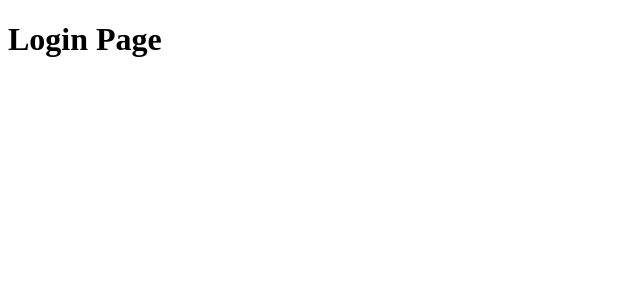
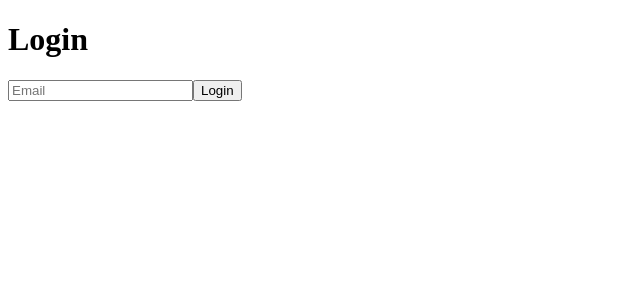
Before and after one commit to shubhamyadav-29/focusflow-ai, a React (Vite) app: page /login in a window 1280 px wide. Shown: the top 300 px of the page, without its empty margins (0-640 px from the left). Built offline with nearby package versions, Linux system fonts and the light colour scheme.

Commit message:
Day-7: Authentication and protected routing implemented

```diff
--- a/src/App.jsx
+++ b/src/App.jsx
@@ -126,6 +126,7 @@ import Notes from "./pages/Notes";
 import Tasks from "./pages/Tasks";
 import Login from "./pages/Login";
 import DashboardLayout from "./layouts/DashboardLayout";
+import ProtectedRoute from "./components/ProtectedRoute"
 
 function App() {
   return (
@@ -135,27 +136,33 @@ function App() {
       <Route
         path="/"
         element={
+          <ProtectedRoute>
       <DashboardLayout>
         <Dashboard />
       </DashboardLayout>
+    </ProtectedRoute>
         }
       />
 
       <Route
         path="/notes"
         element={
+          <ProtectedRoute>
       <DashboardLayout>
         <Notes />
       </DashboardLayout>
+    </ProtectedRoute>
         }
       />
 
       <Route
         path="/tasks"
         element={
+           <ProtectedRoute>
       <DashboardLayout>
         <Tasks />
       </DashboardLayout>
+    </ProtectedRoute>
         }
       />
     </Routes>
--- /dev/null
+++ b/src/components/ProtectedRoute.jsx
@@ -0,0 +1,12 @@
+import { Navigate } from "react-router-dom"
+
+export default function ProtectedRoute({ children }) {
+
+  const isLoggedIn = localStorage.getItem("isLoggedIn")
+
+  if (!isLoggedIn) {
+    return <Navigate to="/login" />
+  }
+
+  return children
+}
--- a/src/pages/Login.jsx
+++ b/src/pages/Login.jsx
@@ -1,3 +1,27 @@
+import { useNavigate } from "react-router-dom"
+import { useState } from "react"
+
 export default function Login() {
-    return <h1>Login Page</h1>
+
+  const [email, setEmail] = useState("")
+  const navigate = useNavigate()
+
+  const handleLogin = () => {
+    localStorage.setItem("isLoggedIn", "true")
+    navigate("/")
+  }
+
+  return (
+    <div>
+      <h1>Login</h1>
+
+      <input
+        placeholder="Email"
+        value={email}
+        onChange={(e) => setEmail(e.target.value)}
+      />
+
+      <button onClick={handleLogin}>Login</button>
+    </div>
+  )
 }
```
Lines whose indentation alone changed are shown as unchanged.
